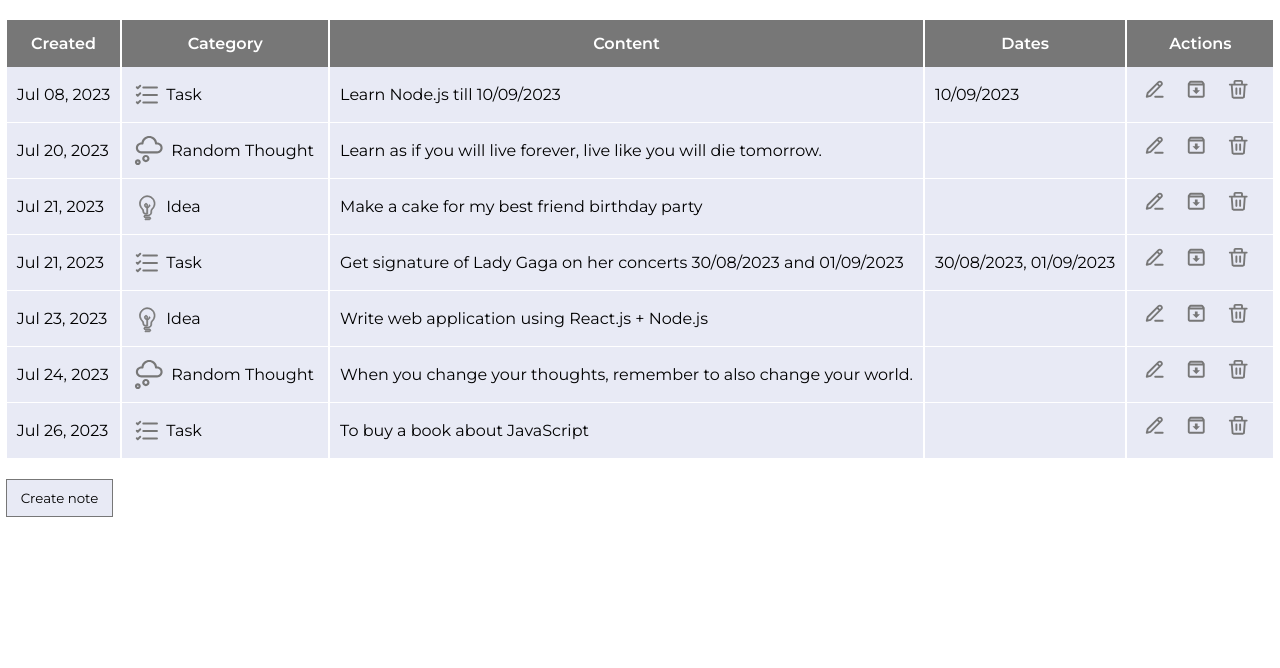
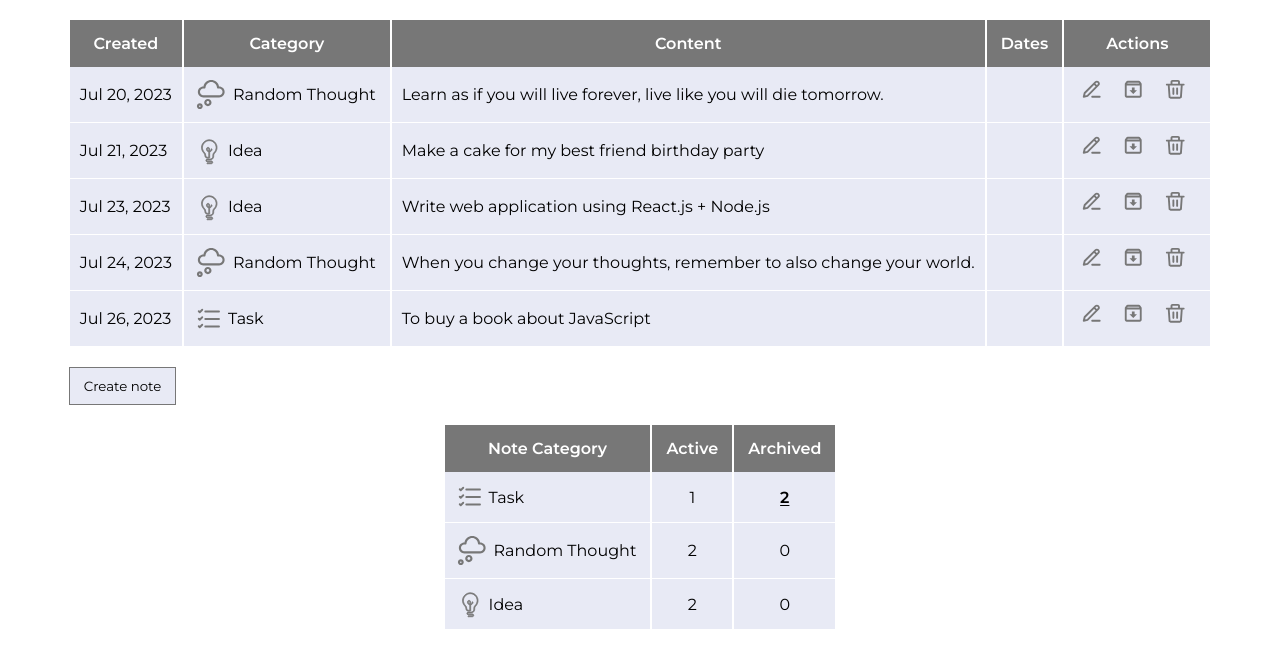
Before and after one commit to yulia-bisyuk/notes-app, a website built with Parcel: page src/index.html in a window 1280 px wide. Built offline with nearby package versions, Linux system fonts and the light colour scheme.

Commit message:
feat: summary table added

```diff
--- a/src/data/notes.js
+++ b/src/data/notes.js
@@ -5,6 +5,7 @@ export const notes = [
     category: 'Task',
     content: 'Learn Node.js till 10/09/2023',
     dates: '10/09/2023',
+    archived: true,
   },
   {
     id: 2,
@@ -13,6 +14,7 @@ export const notes = [
     content:
       'Learn as if you will live forever, live like you will die tomorrow.',
     dates: '',
+    archived: false,
   },
   {
     id: 3,
@@ -20,6 +22,7 @@ export const notes = [
     category: 'Idea',
     content: 'Make a cake for my best friend birthday party',
     dates: '',
+    archived: false,
   },
   {
     id: 4,
@@ -28,6 +31,7 @@ export const notes = [
     content:
       'Get signature of Lady Gaga on her concerts 30/08/2023 and 01/09/2023',
     dates: '30/08/2023, 01/09/2023',
+    archived: true,
   },
   {
     id: 5,
@@ -35,6 +39,7 @@ export const notes = [
     category: 'Idea',
     content: 'Write web application using React.js + Node.js',
     dates: '',
+    archived: false,
   },
   {
     id: 6,
@@ -43,6 +48,7 @@ export const notes = [
     content:
       'When you change your thoughts, remember to also change your world.',
     dates: '',
+    archived: false,
   },
   {
     id: 7,
@@ -50,7 +56,6 @@ export const notes = [
     category: 'Task',
     content: 'To buy a book about JavaScript ',
     dates: '',
+    archived: false,
   },
 ];
-
-console.log(`notes: `, notes);
--- a/src/index.html
+++ b/src/index.html
@@ -48,7 +48,7 @@
                   </svg>
                 </button>
 
-                <button class="table-body-button">
+                <button class="table-body-button archive-button">
                   <svg width='30' height='30' viewBox='0 0 32 32' xmlns='http://www.w3.org/2000/svg'>
                     <path
                       d="M20.54 5.23L19.15 3.55C18.88 3.21 18.47 3 18 3H6C5.53 3 5.12 3.21 4.84 3.55L3.46 5.23C3.17 5.57 3 6.02 3 6.5V19C3 20.1 3.9 21 5 21H19C20.1 21 21 20.1 21 19V6.5C21 6.02 20.83 5.57 20.54 5.23ZM6.24 5H17.76L18.57 5.97H5.44L6.24 5ZM5 19V8H19V19H5ZM13.45 10H10.55V13H8L12 17L16 13H13.45V10Z"
@@ -73,6 +73,34 @@
     <button type="button" id="create" class="create-button">
       Create note
     </button>
+  </div>
+
+  <!-- summary table -->
+  <div class="wrapper">
+    <table>
+      <thead class="table-head">
+        <tr class="table-head-item">
+          <th>Note Category</th>
+          <th>Active</th>
+          <th>Archived</th>
+        </tr>
+      </thead>
+
+      <tbody id="summary-table-body">
+        <template id="summary-table-item">
+
+          <tr class="table-body-item">
+            <td>
+              <div class="flex-start category-icon">
+                <span class="category-name"></span>
+              </div>
+            </td>
+            <td class="active"></td>
+            <td class="archived"></td>
+          </tr>
+        </template>
+      </tbody>
+    </table>
   </div>
 
   <!-- modal -->
--- a/src/js/actions.js
+++ b/src/js/actions.js
@@ -1,5 +1,5 @@
 import { refs } from './refs';
-import { populateTable } from './populateTable';
+import { populateMainTable, populateSummaryTable } from './populateTables';
 import { setDate, formatDate } from '../utils';
 
 let isEdit = false;
@@ -20,6 +20,7 @@ export const createNote = (e, notes) => {
     category: refs.categoryInput.value.trim(),
     content: refs.contentInput.value.trim(),
     dates,
+    archived: false,
   };
 
   if (isEdit) {
@@ -42,12 +43,16 @@ export const createNote = (e, notes) => {
 
   refs.createForm.reset();
   refs.closeButton.click();
-  populateTable();
+  populateMainTable();
+  populateSummaryTable();
 };
 
-export const deleteNote = (notes, index) => {
+export const deleteNote = (notes, id) => {
+  console.log(`index: `, index);
+  const index = notes.indexOf((note) => note.id === id);
   notes.splice(index, 1);
-  populateTable();
+  populateMainTable();
+  populateSummaryTable();
 };
 
 export const editNote = (note) => {
@@ -60,3 +65,12 @@ export const editNote = (note) => {
   refs.categoryInput.value = note.category;
   refs.contentInput.value = note.content;
 };
+
+export const toggleStatus = (notes, id) => {
+  let noteToUpdate = notes.find((note) => note.id === id);
+
+  noteToUpdate.archived = !noteToUpdate.archived;
+
+  populateMainTable();
+  populateSummaryTable();
+};
--- a/src/js/populateTable.js
+++ /dev/null
@@ -1,36 +0,0 @@
-import { refs } from './refs';
-import { notes } from '../data/notes';
-import { createCategoryIcon } from '../utils';
-import { createNote, deleteNote, editNote } from './actions';
-
-export const populateTable = () => {
-  // remove old notes before render new
-  document.querySelectorAll('.table-body-item').forEach((tr) => tr.remove());
-  return notes.map((note, index) => {
-    // const dates = note.content.includes('10/9/2023') ? '10/9/2023' : '';
-    let template = refs.rowTemplate.content.cloneNode(true);
-
-    template.querySelector('.created').textContent = note.created;
-    template
-      .querySelector('.category-icon')
-      .insertAdjacentHTML(
-        'afterbegin',
-        createCategoryIcon(note.category) || ''
-      );
-    template.querySelector('.category-name').textContent = note.category || '';
-    template.querySelector('.content').textContent = note.content;
-    template.querySelector('.dates').textContent = note.dates;
-
-    const deleteBtn = template.querySelector('.delete-button');
-    deleteBtn.addEventListener('click', () => deleteNote(notes, index));
-
-    const editBtn = template.querySelector('.edit-button');
-    editBtn.addEventListener('click', () => editNote(note));
-
-    refs.tableBody.appendChild(template);
-  });
-};
-
-refs.createForm.addEventListener('submit', (e) => createNote(e, notes));
-
-populateTable();
--- /dev/null
+++ b/src/js/populateTables.js
@@ -0,0 +1,105 @@
+import { refs } from './refs';
+import { notes } from '../data/notes';
+import { createCategoryIcon } from '../utils';
+import {
+  createNote,
+  deleteNote,
+  editNote,
+  toggleStatus,
+  // getSummary,
+  // getActive,
+  // getArchived,
+} from './actions';
+
+const getActive = (notes) => (notes = notes.filter((note) => !note.archived));
+// const getArchived = (notes) => notes.filter((note) => note.archived);
+const getSummary = (notes) => {
+  const result = notes.reduce((acc, note) => {
+    const foundCategory = acc.find((item) => item.category === note.category);
+
+    if (!foundCategory) {
+      acc.push({
+        category: note.category,
+        active: 0,
+        archived: 0,
+      });
+    }
+    const index = acc.findIndex((item) => item.category === note.category);
+    note.archived ? (acc[index].archived += 1) : (acc[index].active += 1);
+    return acc;
+  }, []);
+
+  return result;
+};
+
+// const archivedNotes = getArchived(notes);
+// console.log(`activeNotes: `, activeNotes);
+// console.log(`archivedNotes: `, archivedNotes);
+
+export const populateMainTable = () => {
+  const activeNotes = getActive(notes);
+  console.log(`activeNotes: `, activeNotes);
+  // remove old notes before render new
+  document.querySelectorAll('.table-body-item').forEach((tr) => tr.remove());
+
+  return activeNotes.map((note, index) => {
+    let template = refs.rowTemplate.content.cloneNode(true);
+
+    template.querySelector('.created').textContent = note.created;
+    template
+      .querySelector('.category-icon')
+      .insertAdjacentHTML(
+        'afterbegin',
+        createCategoryIcon(note.category) || ''
+      );
+    template.querySelector('.category-name').textContent = note.category || '';
+    template.querySelector('.content').textContent = note.content;
+    template.querySelector('.dates').textContent = note.dates;
+
+    const deleteBtn = template.querySelector('.delete-button');
+    deleteBtn.addEventListener('click', () => deleteNote(notes, note.id));
+
+    const editBtn = template.querySelector('.edit-button');
+    editBtn.addEventListener('click', () => editNote(note));
+
+    const archiveBtn = template.querySelector('.archive-button');
+    archiveBtn.addEventListener('click', () => toggleStatus(notes, note.id));
+
+    refs.tableBody.appendChild(template);
+  });
+};
+
+export const populateSummaryTable = () => {
+  // document
+  //   .querySelectorAll('.summary-table-body-item')
+  //   .forEach((tr) => tr.remove());
+  const statistics = getSummary(notes);
+
+  return statistics.map((item) => {
+    let summaryTemplate = refs.summaryRowTemplate.content.cloneNode(true);
+
+    summaryTemplate
+      .querySelector('.category-icon')
+      .insertAdjacentHTML(
+        'afterbegin',
+        createCategoryIcon(item.category) || ''
+      );
+    summaryTemplate.querySelector('.category-name').textContent =
+      item.category || '';
+
+    summaryTemplate.querySelector('.active').textContent = item.active;
+    summaryTemplate.querySelector('.archived').textContent = item.archived;
+    item.archived !== 0
+      ? summaryTemplate
+          .querySelector('.archived')
+          .classList.add('archived-bold')
+      : '';
+
+    refs.summaryTableBody.appendChild(summaryTemplate);
+  });
+};
+
+refs.createForm.addEventListener('submit', (e) => createNote(e, notes));
+
+populateMainTable();
+populateSummaryTable();
--- a/src/js/refs.js
+++ b/src/js/refs.js
@@ -1,16 +1,23 @@
 export const refs = {
   tableBody: document.getElementById('table-body'),
+  summaryTableBody: document.getElementById('summary-table-body'),
+
   rowTemplate: document.getElementById('table-item'),
+  summaryRowTemplate: document.getElementById('summary-table-item'),
+
   modal: document.getElementById('modal'),
   modalTitle: document.querySelector('.modal-title'),
   modalSubmitButton: document.getElementById('submit-button'),
+
   createButton: document.getElementById('create'),
+  // editButton: document.getElementsByName('edit-button'),
+  // archiveButton: document.getElementById('archive'),
   closeButton: document.getElementById('close'),
+
+  createForm: document.getElementById('create-form'),
   categoryInput: document.getElementById('category'),
   contentInput: document.getElementById('note-content'),
-  createForm: document.getElementById('create-form'),
-  editButton: document.getElementsByName('edit-button'),
-  errorMessage: document.querySelector('.error-message'),
   startDate: document.getElementById('start'),
   endDate: document.getElementById('end'),
+  errorMessage: document.querySelector('.error-message'),
 };
--- a/src/main.js
+++ b/src/main.js
@@ -1,5 +1,6 @@
 'use strict';
 import './style.scss';
 import './js/actions';
-import './js/populateTable';
+import './js/populateTables';
+
 import './js/toggleModal';
--- a/src/sass/modal.scss
+++ b/src/sass/modal.scss
@@ -81,6 +81,6 @@
   color: #ff5733;
 }
 
-// .note-dates {
-//   display: flex;
+// .edit-dates {
+//   color: #ff5733;
 // }
--- a/src/sass/main-table.scss
+++ b/src/sass/table.scss
@@ -55,3 +55,15 @@
   background-color: #e8eaf5;
   cursor: pointer;
 }
+
+.active,
+.archived {
+  text-align: center;
+}
+
+.archived-bold {
+  font-weight: 600;
+  text-decoration: underline;
+  text-underline-offset: 2px;
+  cursor: pointer;
+}
--- a/src/style.scss
+++ b/src/style.scss
@@ -1,4 +1,4 @@
-@import './sass/main-table.scss';
+@import './sass/table.scss';
 @import './sass/modal.scss';
 
 html,
```
Also changed, not shown: dist/index.html, 8 other files.
